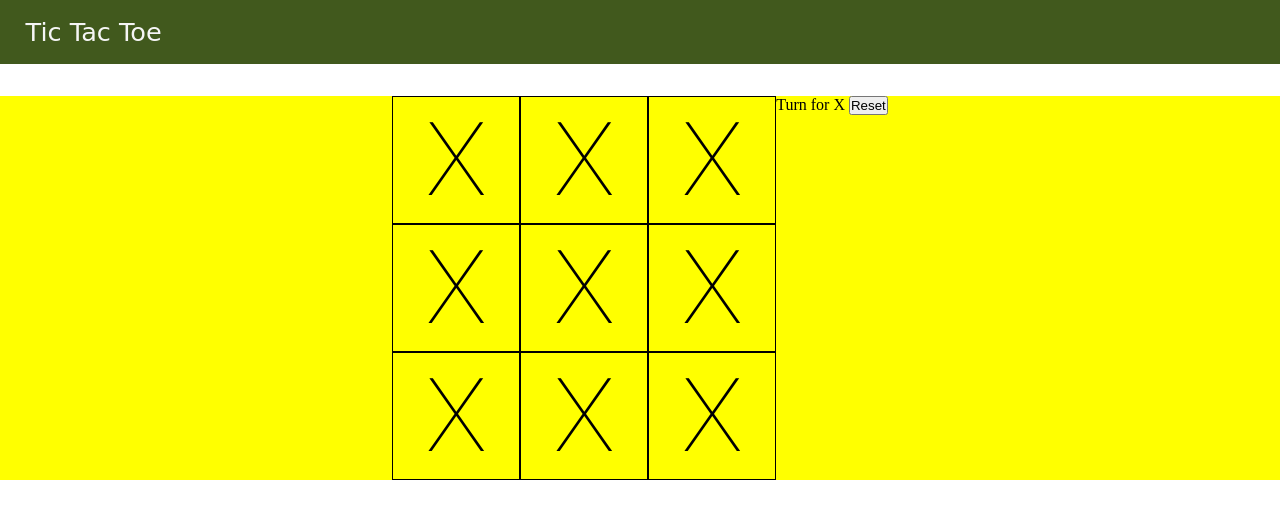
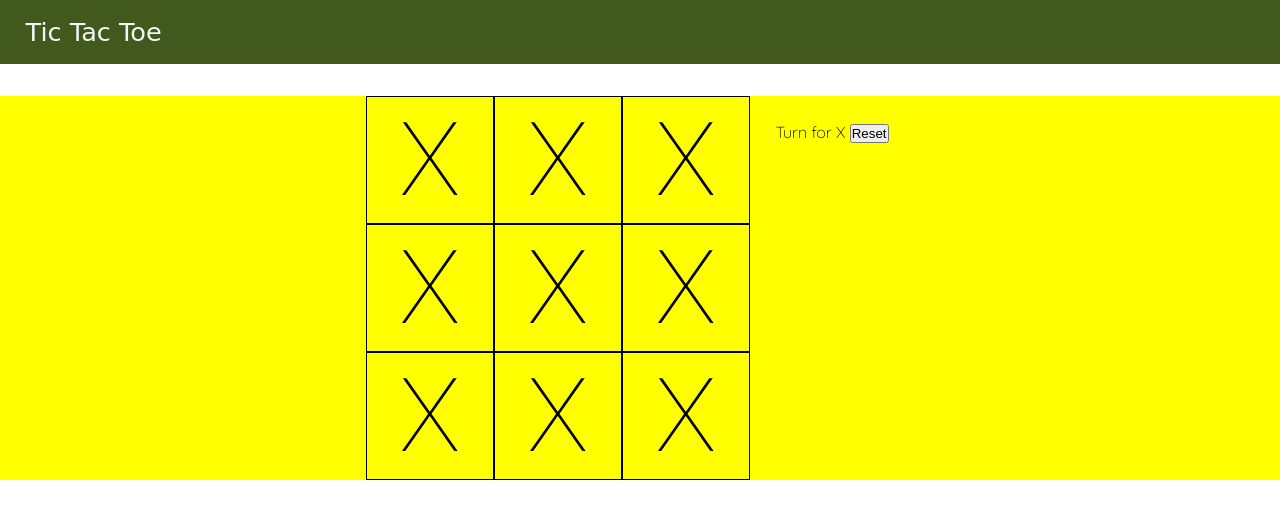
Before and after one commit to Muazzamkhan03/webTicTacToe, a plain HTML site: page index.html in a window 1280 px wide. Drawn offline with Linux system fonts and the light colour scheme; a web font is replaced by a local one.

Commit message:
Added styling to info box

```diff
--- a/style.css
+++ b/style.css
@@ -1,5 +1,6 @@
 @import url('https://fonts.googleapis.com/css2?family=Roboto:wght@100&display=swap');
 @import url('https://fonts.googleapis.com/css2?family=Shantell+Sans&display=swap');
+@import url('https://fonts.googleapis.com/css2?family=Quicksand:wght@300&display=swap');
 
 *{
     margin: 0;
@@ -47,3 +48,10 @@ nav ul{
 .box:hover{
     background-color: rgb(189, 231, 189);
 }
+
+.infoBox{
+    display: flex;
+    flex-flow: row;
+    padding: 2vw 2vw ;
+    font-family: 'Quicksand', sans-serif;
+}
```
